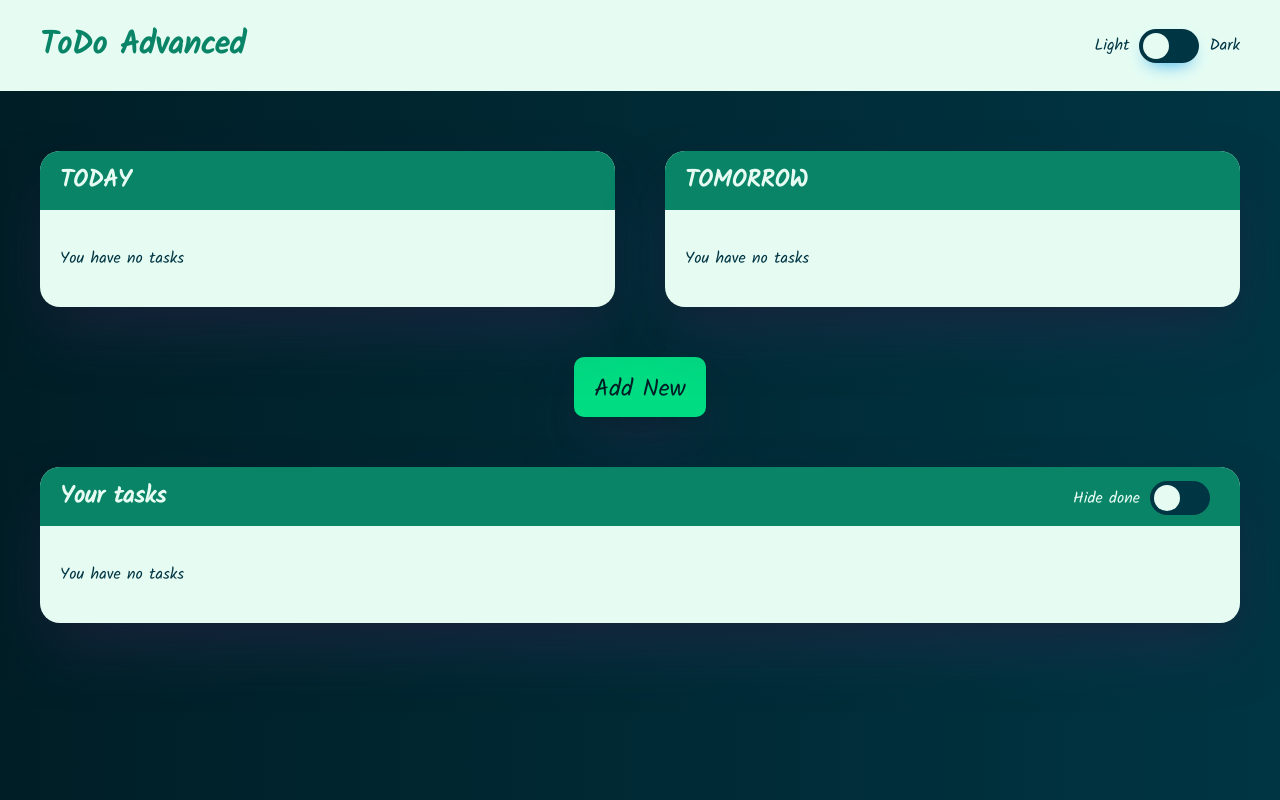
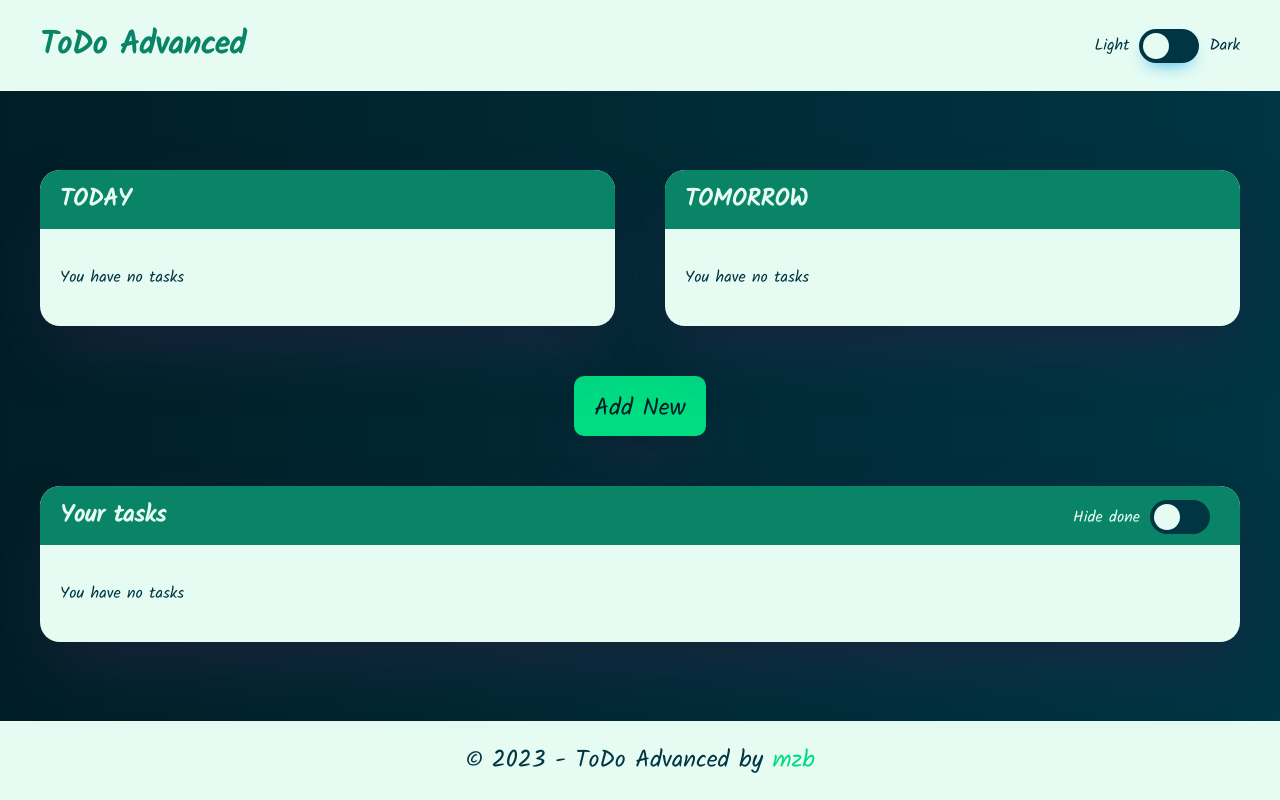
Before and after one commit to marek7654/todoAdvanced, a React (Create React App) app: page / in a window 1280 px wide. Built offline with nearby package versions, Linux system fonts and the light colour scheme.

Commit message:
add Footer

```diff
--- a/src/App.js
+++ b/src/App.js
@@ -5,12 +5,13 @@ import {
   fetchTasksFromLocalStorage,
   saveTasksInLocalStorage,
 } from './store/todo-action';
-import MemomizedHeader from './components/header/Header';
+import MemomizedHeader from './components/layout/Header';
 import classes from './App.module.css';
 import MemomizedListAll from './components/todo/ListAll';
 import MemomizedListByDate from './components/todo/ListByDate';
 import EditorBox from './components/editor/EditorBox';
 import { switchDarkMode } from './helpers/global-helper';
+import Footer from './components/layout/Footer';
 
 let isInitial = true;
 
@@ -50,6 +51,7 @@ const App = () => {
           <MemomizedListAll />
         </div>
       </main>
+      <Footer />
     </>
   );
 };
--- /dev/null
+++ b/src/components/layout/Footer.js
@@ -0,0 +1,25 @@
+import React from 'react';
+
+import classes from './Footer.module.css';
+
+const Footer = () => {
+  return (
+    <footer className={classes.footer}>
+      <div className='container'>
+        <p className={classes.content}>
+          © 2023 - ToDo Advanced by{' '}
+          <a
+            className={classes.link}
+            href='https://mzborowski.pl'
+            target='_blank'
+            rel='noreferrer'
+          >
+            mzb
+          </a>
+        </p>
+      </div>
+    </footer>
+  );
+};
+
+export default React.memo(Footer);
--- /dev/null
+++ b/src/components/layout/Footer.module.css
@@ -0,0 +1,17 @@
+.footer {
+  background-color: var(--color-header-bg);
+  padding: 20px 0;
+  transition: background-color .2s;
+}
+
+.content {
+  text-align: center;
+  margin: 0;
+  color: var(--color-text);
+  font-size: 1.5rem;
+}
+
+.link {
+  color: var(--color-primary);
+  text-decoration: none;
+}
--- a/src/index.css
+++ b/src/index.css
@@ -44,6 +44,12 @@ body {
     var(--color-bg1) 0%,
     var(--color-bg2) 100%
   );
+}
+
+#root {
+  display: flex;
+  flex-direction: column;
+  justify-content: space-between;
   min-height: 100vh;
 }
 
```
Also changed, not shown: src/components/layout/Header.js (renamed from src/components/header/Header.js), src/components/layout/Header.module.css (line endings or trailing spaces).
